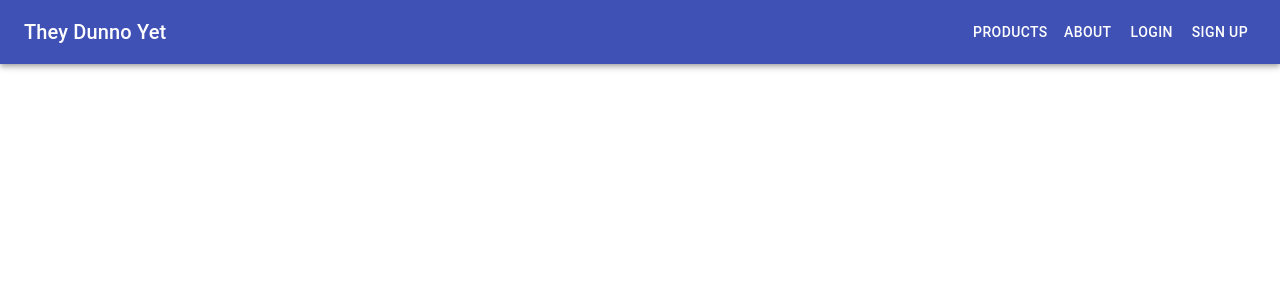
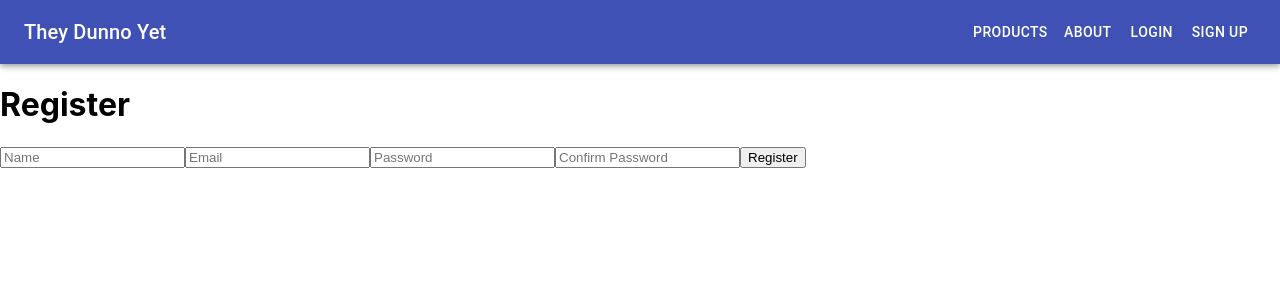
Before and after one commit to TheyDunnoYet/they-dunno-yet, a React (Create React App) app in the folder client/: page /register in a window 1280 px wide. Shown: the top 300 px of the page. Built offline with nearby package versions, Linux system fonts and the light colour scheme; the HTML template or start-up script is replaced by a standard one.

Commit message:
Start implementing login and register in front

```diff
--- a/client/src/App.js
+++ b/client/src/App.js
@@ -3,6 +3,8 @@
 import HomePage from "./components/HomePage";
 import AboutPage from "./components/AboutPage";
 import ProductsPage from "./components/ProductsPage";
+import Login from "./components/Login";
+import Register from "./components/Register";
 
 function App() {
   return (
@@ -12,6 +14,8 @@
         <Route path="/" element={<HomePage />} />
         <Route path="/about" element={<AboutPage />} />
         <Route path="/products" element={<ProductsPage />} />
+        <Route path="/login" element={<Login />} />
+        <Route path="/register" element={<Register />} />
       </Routes>
     </Router>
   );
--- /dev/null
+++ b/client/src/components/Login.js
@@ -0,0 +1,49 @@
+import React, { useState } from "react";
+import { connect } from "react-redux";
+import { login } from "../redux/actions/authActions";
+
+function Login({ login }) {
+  const [userData, setUserData] = useState({
+    email: "",
+    password: "",
+  });
+
+  const handleChange = (event) => {
+    setUserData({
+      ...userData,
+      [event.target.name]: event.target.value,
+    });
+  };
+
+  const handleSubmit = (event) => {
+    event.preventDefault();
+    login(userData);
+  };
+
+  return (
+    <div>
+      <h1>Login</h1>
+      <form onSubmit={handleSubmit}>
+        <input
+          type="email"
+          name="email"
+          value={userData.email}
+          onChange={handleChange}
+          placeholder="Email"
+          required
+        />
+        <input
+          type="password"
+          name="password"
+          value={userData.password}
+          onChange={handleChange}
+          placeholder="Password"
+          required
+        />
+        <button type="submit">Login</button>
+      </form>
+    </div>
+  );
+}
+
+export default connect(null, { login })(Login);
--- a/client/src/components/NavBar.js
+++ b/client/src/components/NavBar.js
@@ -23,7 +23,10 @@
           </Link>
         </Button>
         <Button color="inherit">
-          <Link to="/signup" style={{ textDecoration: "none", color: "white" }}>
+          <Link
+            to="/register"
+            style={{ textDecoration: "none", color: "white" }}
+          >
             Sign Up
           </Link>
         </Button>
--- /dev/null
+++ b/client/src/components/Register.js
@@ -0,0 +1,67 @@
+import React, { useState } from "react";
+import { connect } from "react-redux";
+import { register } from "../redux/actions/authActions";
+
+function Register({ register }) {
+  const [userData, setUserData] = useState({
+    name: "",
+    email: "",
+    password: "",
+    password2: "",
+  });
+
+  const handleChange = (event) => {
+    setUserData({
+      ...userData,
+      [event.target.name]: event.target.value,
+    });
+  };
+
+  const handleSubmit = (event) => {
+    event.preventDefault();
+    register(userData);
+  };
+
+  return (
+    <div>
+      <h1>Register</h1>
+      <form onSubmit={handleSubmit}>
+        <input
+          type="text"
+          name="name"
+          value={userData.name}
+          onChange={handleChange}
+          placeholder="Name"
+          required
+        />
+        <input
+          type="email"
+          name="email"
+          value={userData.email}
+          onChange={handleChange}
+          placeholder="Email"
+          required
+        />
+        <input
+          type="password"
+          name="password"
+          value={userData.password}
+          onChange={handleChange}
+          placeholder="Password"
+          required
+        />
+        <input
+          type="password"
+          name="password2"
+          value={userData.password2}
+          onChange={handleChange}
+          placeholder="Confirm Password"
+          required
+        />
+        <button type="submit">Register</button>
+      </form>
+    </div>
+  );
+}
+
+export default connect(null, { register })(Register);
```
